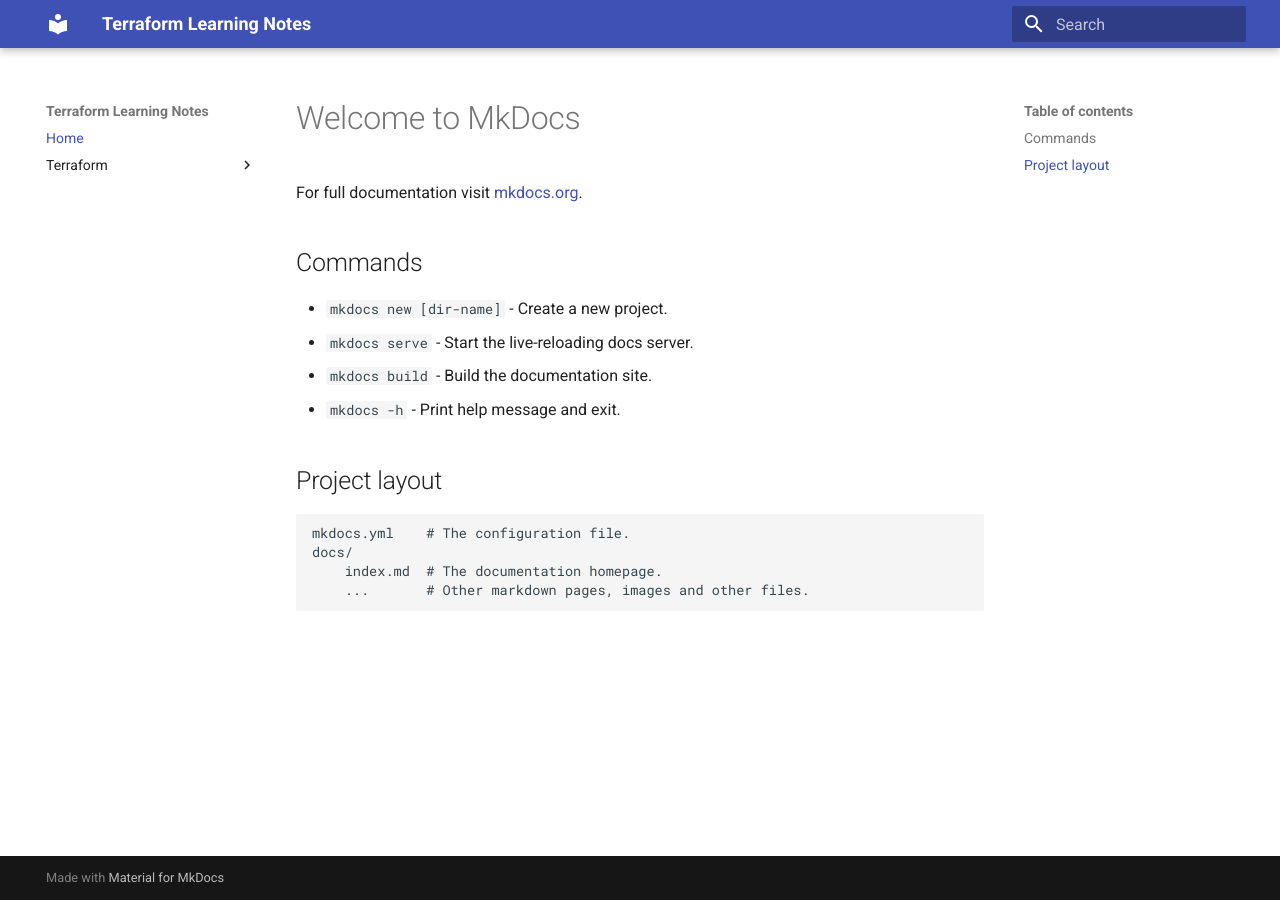
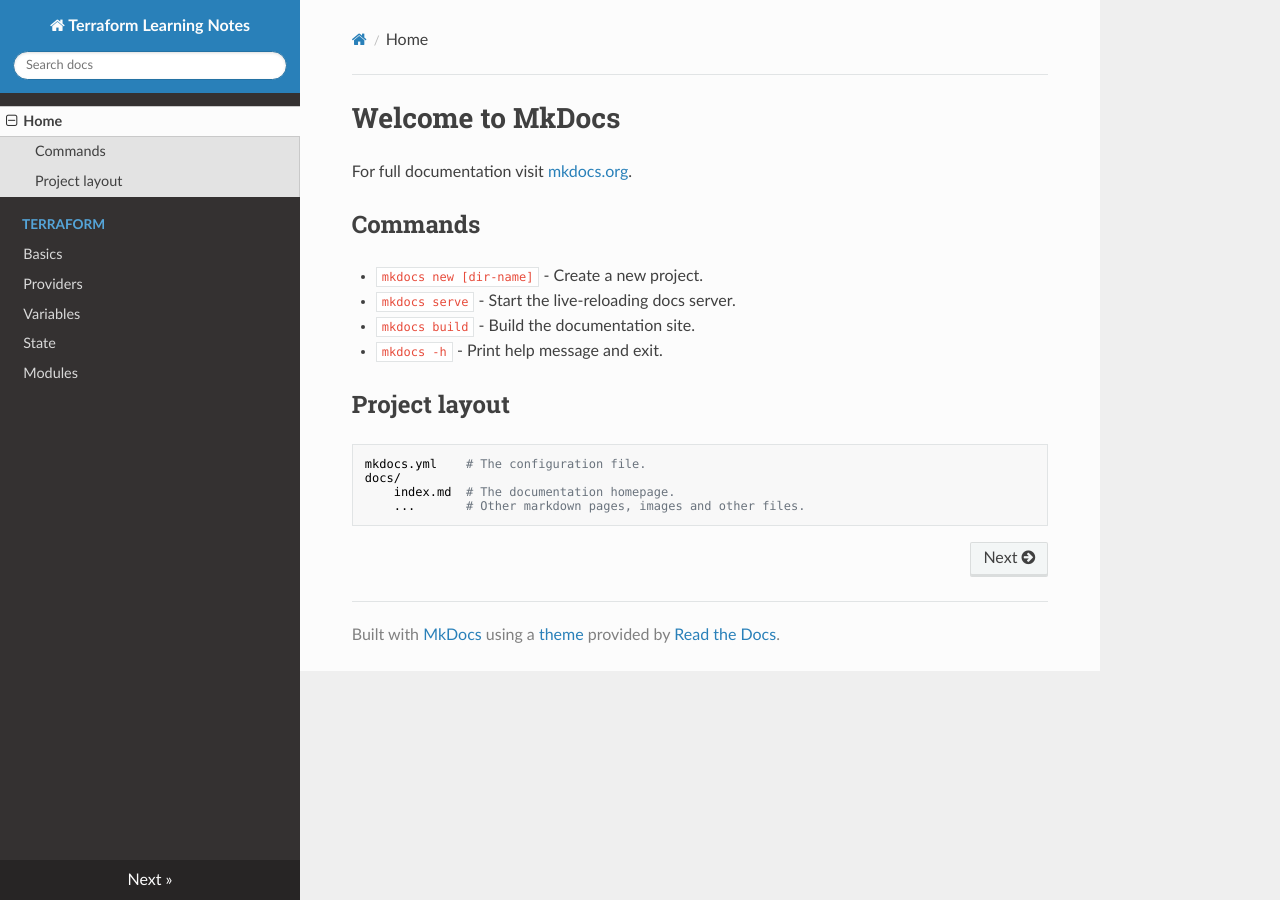
Before and after one commit to SThunderz108/terraform-notes, an MkDocs documentation site: the page built from docs/index.md, in a window 1280 px wide. Built offline with MkDocs 1.6.1, drawn with Linux system fonts in a browser that asks for light colours; nearby versions of some CDN libraries.

Commit message:
updated index.md file

```diff
--- a/mkdocs.yml
+++ b/mkdocs.yml
@@ -10,4 +10,7 @@
       - Modules: modules.md
 
 theme:
-  name: material
+  name: readthedocs
+  color_mode: light
+  nav_style: primary
+  highlightjs: true
```
